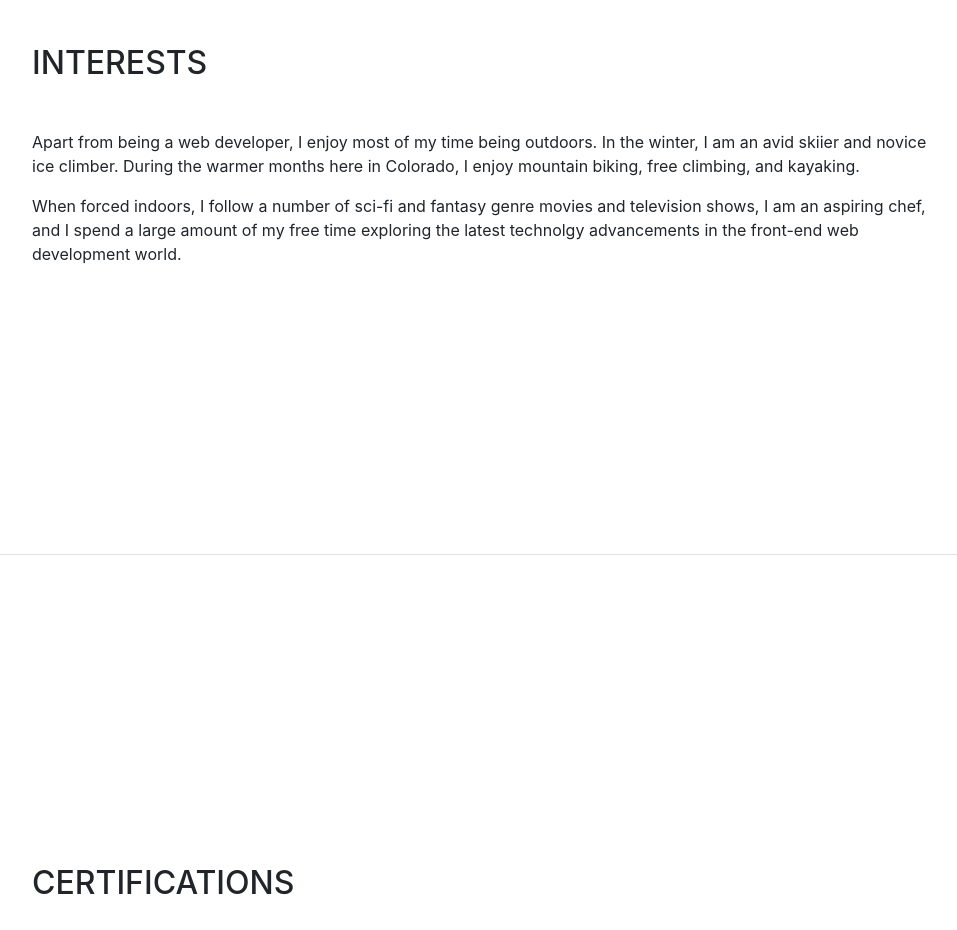
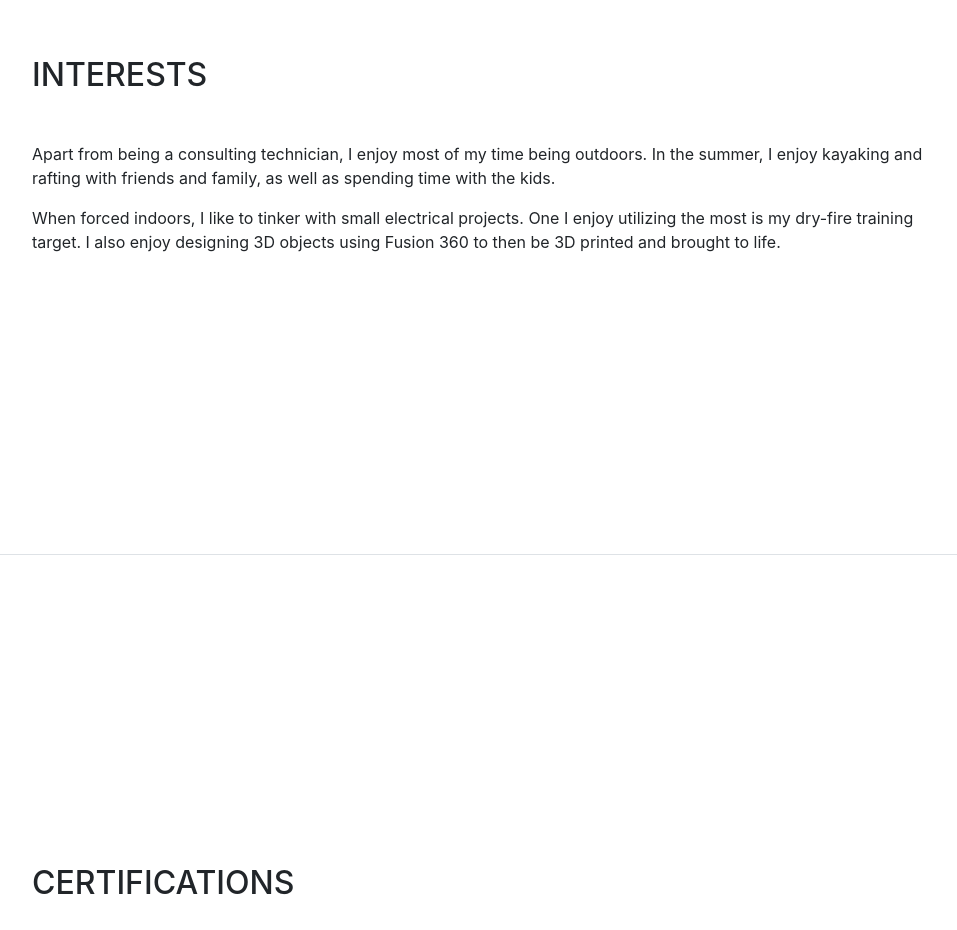
Before and after one commit to colepreston/colepreston.github.io, a website with bundled scripts: page index.html in a window 1280 px wide. Shown: the part 4400-5330 px from the top of the page, without its empty margins (288-1245 px from the left). Built offline with nearby package versions, Linux system fonts and the light colour scheme; a web font is replaced by a local one.

Commit message:
updated interests

```diff
--- a/index.html
+++ b/index.html
@@ -261,8 +261,8 @@
       <section class="resume-section p-3 p-lg-5 d-flex flex-column" id="interests">
         <div class="my-auto">
           <h2 class="mb-5">Interests</h2>
-          <p>Apart from being a web developer, I enjoy most of my time being outdoors. In the winter, I am an avid skiier and novice ice climber. During the warmer months here in Colorado, I enjoy mountain biking, free climbing, and kayaking.</p>
-          <p class="mb-0">When forced indoors, I follow a number of sci-fi and fantasy genre movies and television shows, I am an aspiring chef, and I spend a large amount of my free time exploring the latest technolgy advancements in the front-end web development world.</p>
+          <p>Apart from being a consulting technician, I enjoy most of my time being outdoors. In the summer, I enjoy kayaking and rafting with friends and family, as well as spending time with the kids.</p>
+          <p class="mb-0">When forced indoors, I like to tinker with small electrical projects. One I enjoy utilizing the most is my dry-fire training target. I also enjoy designing 3D objects using Fusion 360 to then be 3D printed and brought to life.</p>
         </div>
       </section>
 
```
